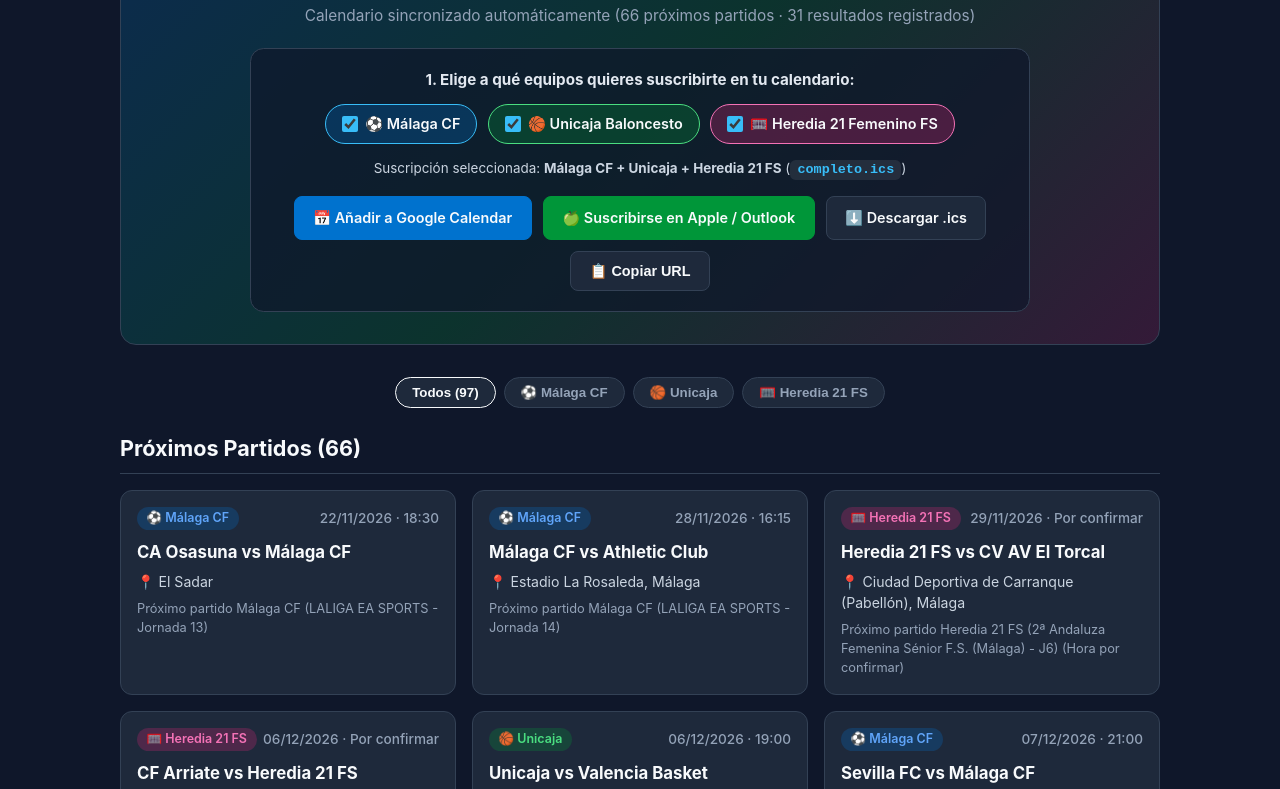
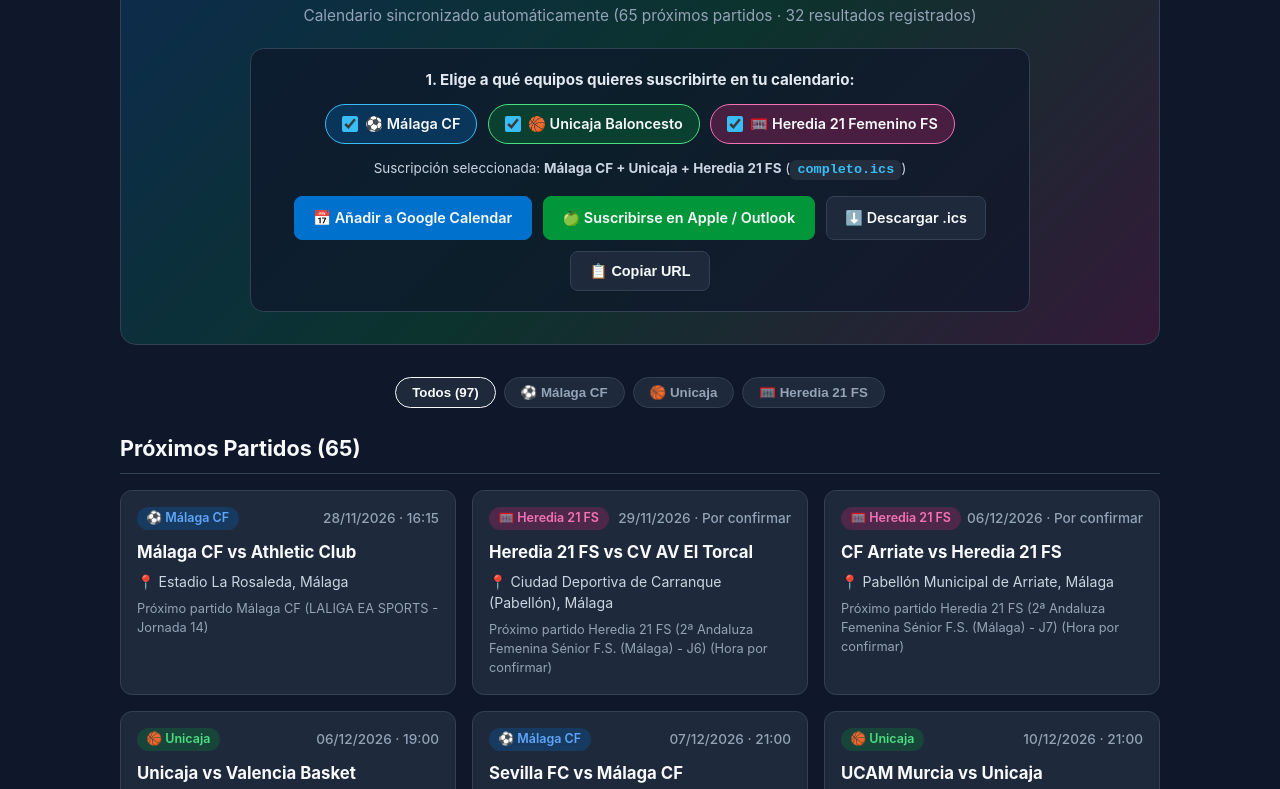
Before and after one commit to EspiMLG/sportsmlgcalendar, a plain HTML site: page index.html in a window 1280 px wide. Shown: the part 112-901 px from the top of the page. Drawn offline with Linux system fonts and the light colour scheme.

Commit message:
Actualización automática de calendario 🤖

```diff
--- a/index.html
+++ b/index.html
@@ -153,7 +153,7 @@
   <div class="container">
     <header>
       <h1>⚽ Málaga CF · 🏀 Unicaja · 🥅 Heredia 21 FS</h1>
-      <p class="subtitle">Calendario sincronizado automáticamente (66 próximos partidos · 31 resultados registrados)</p>
+      <p class="subtitle">Calendario sincronizado automáticamente (65 próximos partidos · 32 resultados registrados)</p>
 
       <div class="customizer">
         <div class="customizer-title">1. Elige a qué equipos quieres suscribirte en tu calendario:</div>
@@ -192,10 +192,9 @@
       <button class="filter-btn" onclick="filtrar('futsal', this)">🥅 Heredia 21 FS</button>
     </div>
 
-    <h2>Próximos Partidos (66)</h2>
+    <h2>Próximos Partidos (65)</h2>
     <div class="grid">
-      <div class="match-card" data-sport="futbol"><div class="match-header"><span class="badge badge-futbol">⚽ Málaga CF</span><span class="match-date">22/11/2026 · 18:30</span></div><div class="match-title">CA Osasuna vs Málaga CF</div><div class="match-loc">📍 El Sadar</div><div class="match-desc">Próximo partido Málaga CF (LALIGA EA SPORTS - Jornada 13)</div></div>
-<div class="match-card" data-sport="futbol"><div class="match-header"><span class="badge badge-futbol">⚽ Málaga CF</span><span class="match-date">28/11/2026 · 16:15</span></div><div class="match-title">Málaga CF vs Athletic Club</div><div class="match-loc">📍 Estadio La Rosaleda, Málaga</div><div class="match-desc">Próximo partido Málaga CF (LALIGA EA SPORTS - Jornada 14)</div></div>
+      <div class="match-card" data-sport="futbol"><div class="match-header"><span class="badge badge-futbol">⚽ Málaga CF</span><span class="match-date">28/11/2026 · 16:15</span></div><div class="match-title">Málaga CF vs Athletic Club</div><div class="match-loc">📍 Estadio La Rosaleda, Málaga</div><div class="match-desc">Próximo partido Málaga CF (LALIGA EA SPORTS - Jornada 14)</div></div>
 <div class="match-card" data-sport="futsal"><div class="match-header"><span class="badge badge-futsal">🥅 Heredia 21 FS</span><span class="match-date">29/11/2026 · Por confirmar</span></div><div class="match-title">Heredia 21 FS vs CV AV El Torcal</div><div class="match-loc">📍 Ciudad Deportiva de Carranque (Pabellón), Málaga</div><div class="match-desc">Próximo partido Heredia 21 FS (2ª Andaluza Femenina Sénior F.S. (Málaga) - J6) (Hora por confirmar)</div></div>
 <div class="match-card" data-sport="futsal"><div class="match-header"><span class="badge badge-futsal">🥅 Heredia 21 FS</span><span class="match-date">06/12/2026 · Por confirmar</span></div><div class="match-title">CF Arriate vs Heredia 21 FS</div><div class="match-loc">📍 Pabellón Municipal de Arriate, Málaga</div><div class="match-desc">Próximo partido Heredia 21 FS (2ª Andaluza Femenina Sénior F.S. (Málaga) - J7) (Hora por confirmar)</div></div>
 <div class="match-card" data-sport="basket"><div class="match-header"><span class="badge badge-basket">🏀 Unicaja</span><span class="match-date">06/12/2026 · 19:00</span></div><div class="match-title">Unicaja vs Valencia Basket</div><div class="match-loc">📍 Palacio de Deportes José María Martín Carpena, Málaga</div><div class="match-desc">Próximo partido Unicaja (Liga Endesa (Liga Regular, Jornada 10))</div></div>
@@ -264,7 +263,8 @@
 
     <h2>Últimos Resultados</h2>
     <div class="grid">
-      <div class="match-card" data-sport="basket"><div class="match-header"><span class="badge badge-basket">🏀 Unicaja</span><span class="match-date">21/11/2026 · 18:00</span></div><div class="match-title">Recoletas Salud San Pablo Burgos vs Unicaja (71 - 94)</div><div class="match-loc">📍 Coliseum Burgos</div><div class="match-desc">Resultado Unicaja: 71 - 94 | Liga Endesa (Liga Regular, Jornada 9)</div></div>
+      <div class="match-card" data-sport="futbol"><div class="match-header"><span class="badge badge-futbol">⚽ Málaga CF</span><span class="match-date">22/11/2026 · 18:30</span></div><div class="match-title">CA Osasuna vs Málaga CF (1 - 0)</div><div class="match-loc">📍 El Sadar</div><div class="match-desc">Resultado Málaga CF: 1 - 0 | LALIGA EA SPORTS - Jornada 13</div></div>
+<div class="match-card" data-sport="basket"><div class="match-header"><span class="badge badge-basket">🏀 Unicaja</span><span class="match-date">21/11/2026 · 18:00</span></div><div class="match-title">Recoletas Salud San Pablo Burgos vs Unicaja (71 - 94)</div><div class="match-loc">📍 Coliseum Burgos</div><div class="match-desc">Resultado Unicaja: 71 - 94 | Liga Endesa (Liga Regular, Jornada 9)</div></div>
 <div class="match-card" data-sport="futsal"><div class="match-header"><span class="badge badge-futsal">🥅 Heredia 21 FS</span><span class="match-date">20/11/2026 · 21:30</span></div><div class="match-title">CD Torre de Casabermeja vs Heredia 21 FS (5 - 2)</div><div class="match-loc">📍 Pabellón Municipal de Casabermeja, Málaga</div><div class="match-desc">Resultado Heredia 21 FS: 5 - 2 | 2ª Andaluza Femenina Sénior F.S. (Málaga) - J5</div></div>
 <div class="match-card" data-sport="basket"><div class="match-header"><span class="badge badge-basket">🏀 Unicaja</span><span class="match-date">18/11/2026 · 20:30</span></div><div class="match-title">Unicaja vs BK Kvis Pardubice (94 - 66)</div><div class="match-loc">📍 Palacio de Deportes José María Martín Carpena, Málaga</div><div class="match-desc">Resultado Unicaja: 94 - 66 | Basketball Champions League (Liga Regular, Jornada 4)</div></div>
 <div class="match-card" data-sport="basket"><div class="match-header"><span class="badge badge-basket">🏀 Unicaja</span><span class="match-date">15/11/2026 · 12:30</span></div><div class="match-title">Unicaja vs FIATC Girona (82 - 70)</div><div class="match-loc">📍 Palacio de Deportes José María Martín Carpena, Málaga</div><div class="match-desc">Resultado Unicaja: 82 - 70 | Liga Endesa (Liga Regular, Jornada 8)</div></div>
@@ -287,7 +287,6 @@
 <div class="match-card" data-sport="futbol"><div class="match-header"><span class="badge badge-futbol">⚽ Málaga CF</span><span class="match-date">09/10/2026 · 21:00</span></div><div class="match-title">Málaga CF vs RCD Espanyol de Barcelona (1 - 1)</div><div class="match-loc">📍 Estadio La Rosaleda, Málaga</div><div class="match-desc">Resultado Málaga CF: 1 - 1 | LALIGA EA SPORTS - Jornada 8</div></div>
 <div class="match-card" data-sport="basket"><div class="match-header"><span class="badge badge-basket">🏀 Unicaja</span><span class="match-date">07/10/2026 · 19:00</span></div><div class="match-title">BC Juventus Utena vs Unicaja (69 - 105)</div><div class="match-loc">📍 Vilnius Arena</div><div class="match-desc">Resultado Unicaja: 69 - 105 | Basketball Champions League (Liga Regular, Jornada 1)</div></div>
 <div class="match-card" data-sport="basket"><div class="match-header"><span class="badge badge-basket">🏀 Unicaja</span><span class="match-date">03/10/2026 · 19:30</span></div><div class="match-title">Unicaja vs La Laguna Tenerife (75 - 80)</div><div class="match-loc">📍 Palacio de Deportes José María Martín Carpena, Málaga</div><div class="match-desc">Resultado Unicaja: 75 - 80 | Liga Endesa (Liga Regular, Jornada 2)</div></div>
-<div class="match-card" data-sport="basket"><div class="match-header"><span class="badge badge-basket">🏀 Unicaja</span><span class="match-date">27/09/2026 · 19:00</span></div><div class="match-title">Real Madrid vs Unicaja (89 - 87)</div><div class="match-loc">📍 Movistar Arena</div><div class="match-desc">Resultado Unicaja: 89 - 87 | Liga Endesa (Liga Regular, Jornada 1)</div></div>
     </div>
   </div>
   <script>
```
Also changed, not shown: 4 other files.
